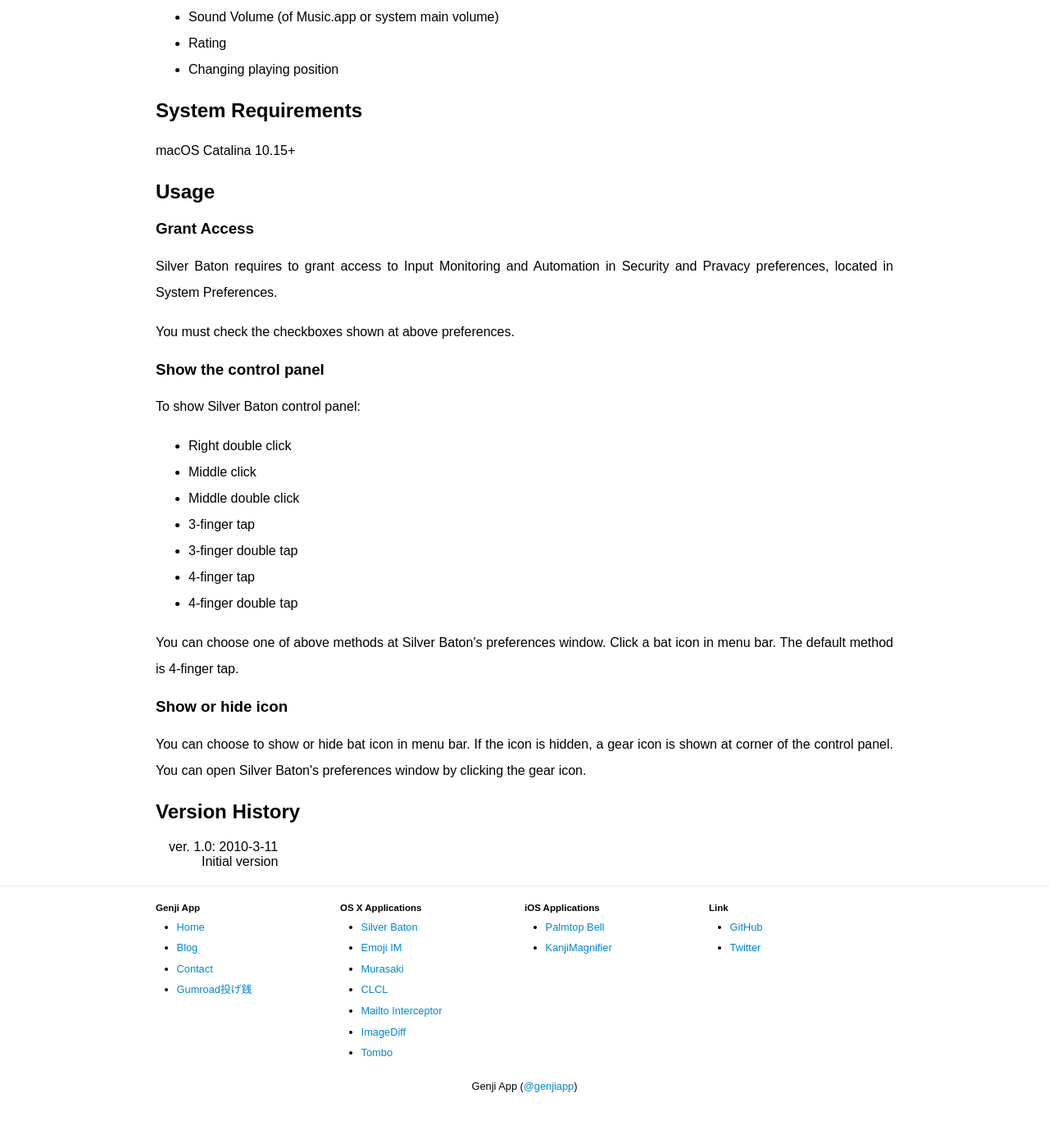
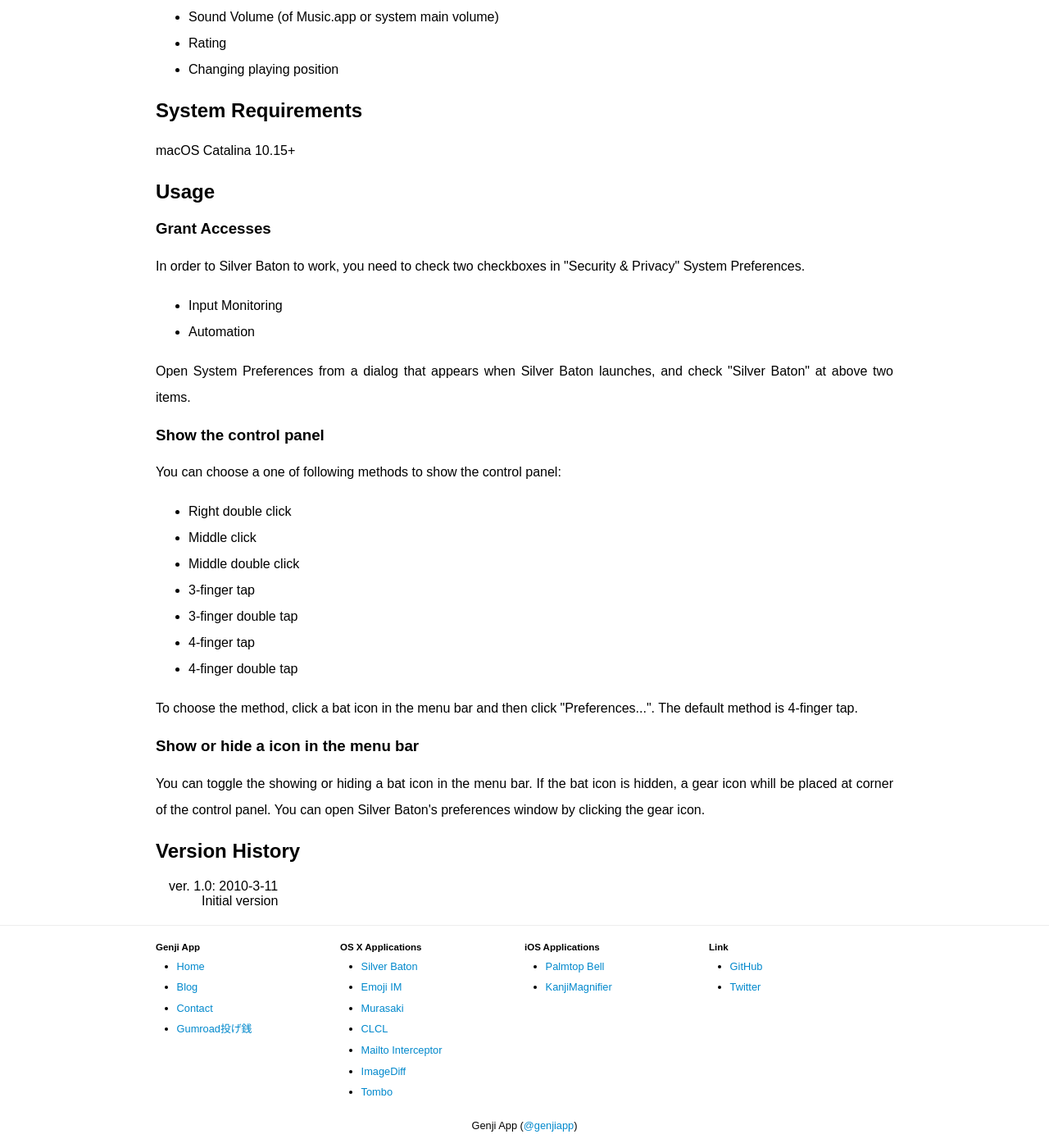
Before and after one commit to GenjiApp/genjiapp.github.io, a Jekyll site: the page built from mac/silver-baton/index_en.html, in a window 1280 px wide and 1400 px high, scrolled down 1174 px. Shown: the whole window at 82% size. Built offline with Jekyll 4.4.1, drawn with Linux system fonts in a browser that asks for light colours; before the commit the page ends 2526 px from its top, so only the background shows below that; some of the changed text lies outside the part shown.

Commit message:
fix Silver Baton's english page.

```diff
--- a/index_en.html
+++ b/index_en.html
@@ -5,6 +5,7 @@
 ---
 <h2>OS X Applications</h2>
 <ul>
+  <li><a href="mac/silver-baton/index_en.html">Silver Baton</a> — Controls Music.app</li>
   <li><a href="mac/emoji-im/index_en.html">Emoji IM</a> — The Input Method for Emojis</li>
   <li><a href="mac/murasaki/index_en.html">Murasaki</a> — The Scroll-based EPUB Reader</li>
   <li><a href="mac/clcl/index_en.html">CLCL</a> — launches/activates apps by using modifier keys</li>
--- a/mac/silver-baton/index_en.html
+++ b/mac/silver-baton/index_en.html
@@ -2,7 +2,7 @@
 layout: app
 title: Silver Baton
 subtitle: Controls Music.app
-description: Silver Baton shows a control panel for Music.app whenever you tap a trackpad with multi fingers or click right/middle mouse button.
+description: Silver Baton shows a control panel that allows you to control Music.app. 3/4-finger tap or right/middle click to show the control panel.
 language: en
 ---
 
@@ -14,7 +14,7 @@
   <li class="badge"><a href="https://apps.apple.com/app/silver-baton/id1501844023?mt=12"><span>Available on the </span>Mac App Store</a></li>
 </ul>
 
-<p>Silver Baton shows a control panel for Music.app whenever you tap a trackpad with multi fingers or click right/middle mouse button. The control panel shows current track info:</p>
+<p>Silver Baton shows a control panel that allows you to control Music.app. 3/4-finger tap or right/middle click to show the control panel. The control panel shows current track info:</p>
 
 <ul>
   <li>Track name</li>
@@ -26,7 +26,7 @@
   <li>Playing position</li>
 </ul>
 
-<p>and controls:</p>
+<p>and you can control following operations:</p>
 <ul>
   <li>Play/pause</li>
   <li>Move to previous/next track</li>
@@ -41,13 +41,17 @@
 
 <h2>Usage</h2>
 
-<h3>Grant Access</h3>
-<p>Silver Baton requires to grant access to Input Monitoring and Automation in Security and Pravacy preferences, located in System Preferences.</p>
+<h3>Grant Accesses</h3>
+<p>In order to Silver Baton to work, you need to check two checkboxes in "Security & Privacy" System Preferences.</p>
+<ul>
+  <li>Input Monitoring</li>
+  <li>Automation</li>
+</ul>
 
-<p>You must check the checkboxes shown at above preferences.</p>
+<p>Open System Preferences from a dialog that appears when Silver Baton launches, and check "Silver Baton" at above two items.</p>
 
 <h3>Show the control panel</h3>
-<p>To show Silver Baton control panel:</p>
+<p>You can choose a one of following methods to show the control panel:</p>
 <ul>
   <li>Right double click</li>
   <li>Middle click</li>
@@ -57,10 +61,10 @@
   <li>4-finger tap</li>
   <li>4-finger double tap</li>
 </ul>
-<p>You can choose one of above methods at Silver Baton's preferences window. Click a bat icon in menu bar. The default method is 4-finger tap.</p>
+<p>To choose the method, click a bat icon in the menu bar and then click "Preferences...". The default method is 4-finger tap.</p>
 
-<h3>Show or hide icon</h3>
-<p>You can choose to show or hide bat icon in menu bar. If the icon is hidden, a gear icon is shown at corner of the control panel. You can open Silver Baton's preferences window by clicking the gear icon.</p>
+<h3>Show or hide a icon in the menu bar</h3>
+<p>You can toggle the showing or hiding a bat icon in the menu bar. If the bat icon is hidden, a gear icon whill be placed at corner of the control panel. You can open Silver Baton's preferences window by clicking the gear icon.</p>
 
 <h2>Version History</h2>
 
```
